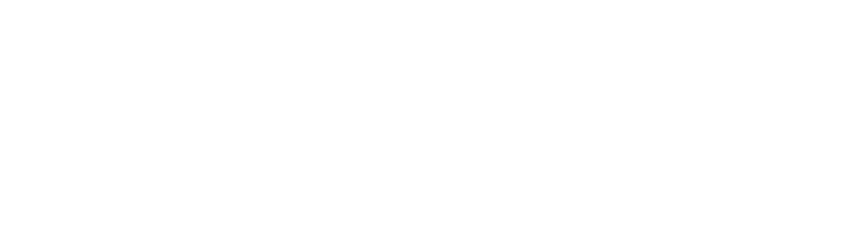
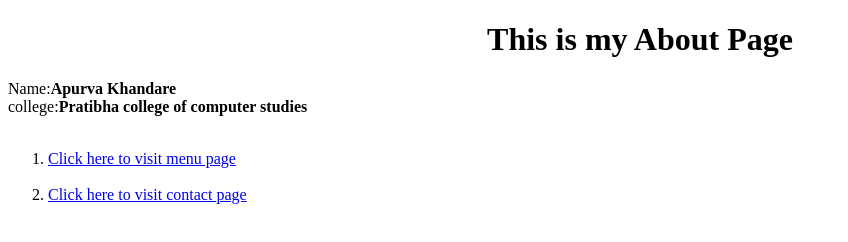
Before and after one commit to Apurva-Khandare/big-first-project, a plain HTML site: page pages/about.html in a window 1280 px wide. Shown: the whole page, without its empty margins (0-848 px from the left). Drawn offline with Linux system fonts and the light colour scheme.

Commit message:
about page updated

```diff
--- a/pages/about.html
+++ b/pages/about.html
@@ -4,6 +4,16 @@
     <title>About page</h1></title>
 </head>
 <body>
+   <h1 align="center">This is my About Page</h1>
+        Name:<b>Apurva Khandare</b>
+        <br/>
+        college:<b>Pratibha college of computer studies</b>
+        <br/><br/>
+        <ol>
+            <li> <a href="menu.html">Click here to visit menu page</a></li>
+            <br/>
+            <li><a href="contact.html">Click here to visit contact page</a></li>
+        </ol>
 
 </body>
 </html>
```
